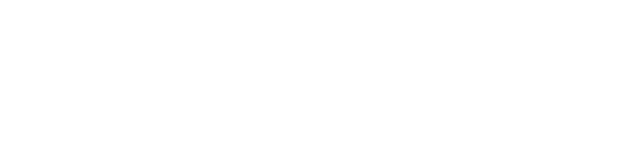
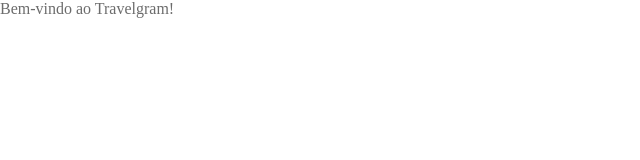
Before and after one commit to rodrigobaiaodev/travelgram, a plain HTML site: page index.html in a window 1280 px wide. Shown: the whole page, without its empty margins (0-640 px from the left). Drawn offline with Linux system fonts and the light colour scheme.

Commit message:
initial style guide

```diff
--- a/global.css
+++ b/global.css
@@ -3,3 +3,19 @@
   padding: 0;
   box-sizing: border-box;
 }
+
+:root {
+  --brand-color: #EF5F4C;
+  --background-color: #FFFFFF;
+  --surface-color: #F5F5F5;
+  --skeleton-color: #d9d9d9;
+  --shape-trasparent: #ffffff8f;
+  --texte-color-primary: #313131;
+  --text-color-secondary: #6C6C6C;
+}
+
+body {
+  color: var(--text-color-secondary);
+  background-color: var(--background-color);
+
+}
--- a/index.html
+++ b/index.html
@@ -7,6 +7,6 @@
   <link rel="stylesheet" href="index.css">
 </head>
 <body>
-
+   <p>Bem-vindo ao Travelgram!</p>
 </body>
 </html>
```
Also changed, not shown: assets/AirplaneTilt.svg (added), assets/Image 01.png (added), assets/Image 02.png (added), assets/Image 03.png (added), assets/Image 04.png (added), assets/Image 05.png (added), assets/Image 06.png (added), assets/Image 07.png (added), assets/Image 08.png (added), assets/Image 09.png (added), assets/Image 10.png (added), assets/Image 11.png (added), assets/Image.svg (added), assets/Logo.svg (added), 2 more files, 1 other file.
